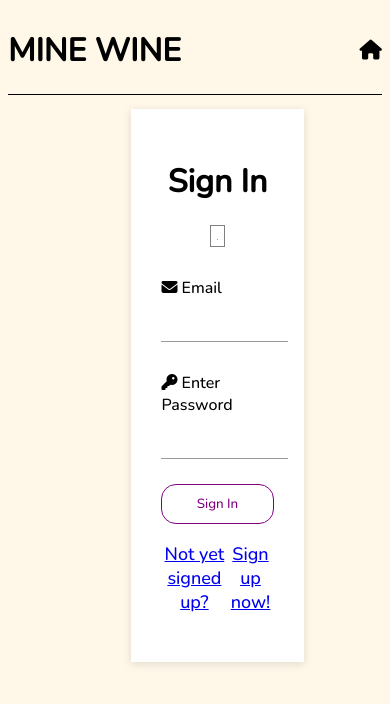
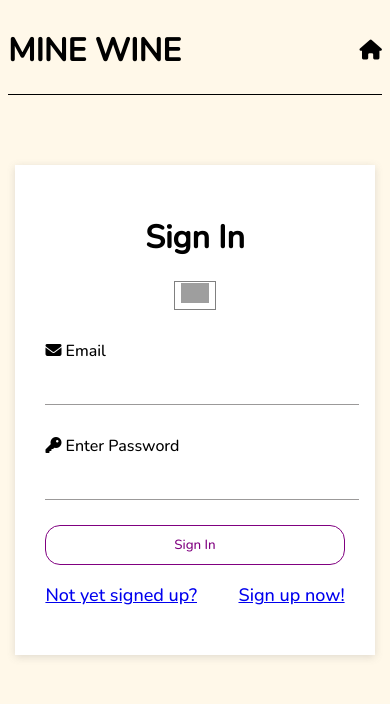
Before and after one commit to Rishusingh7388/Wine_shop-Project, a plain HTML site: page signIn/signIn.html in a window 390 px wide. Drawn offline with nearby package versions, Linux system fonts and the light colour scheme; grey boxes are pictures that could not be loaded.

Commit message:
css changes

```diff
--- a/signIn/signIn.css
+++ b/signIn/signIn.css
@@ -71,6 +71,10 @@ body {
     color: purple;
 }
 
+#login-btn:hover {
+    background-color: plum;
+}
+
 #googleLogin {
     background-color: white;
     border: 1px solid grey;
@@ -109,7 +113,7 @@ body {
         background-image: url('https://images.pexels.com/photos/2912108/pexels-photo-2912108.jpeg?auto=compress&cs=tinysrgb&w=1260&h=750&dpr=1');
         background-color: lightpink;
     } */
-    #signin-box {
+    #signIn-box {
         width: 80%;
         height: 80%;
         margin: 20% auto;
--- a/signUp/signUp.css
+++ b/signUp/signUp.css
@@ -83,7 +83,7 @@ body {
 
 #googleLogin {
     background-color: white;
-    border: 1px solid crimson;
+    border: 1px solid grey;
     margin: 0px 40%;
 }
 
```
